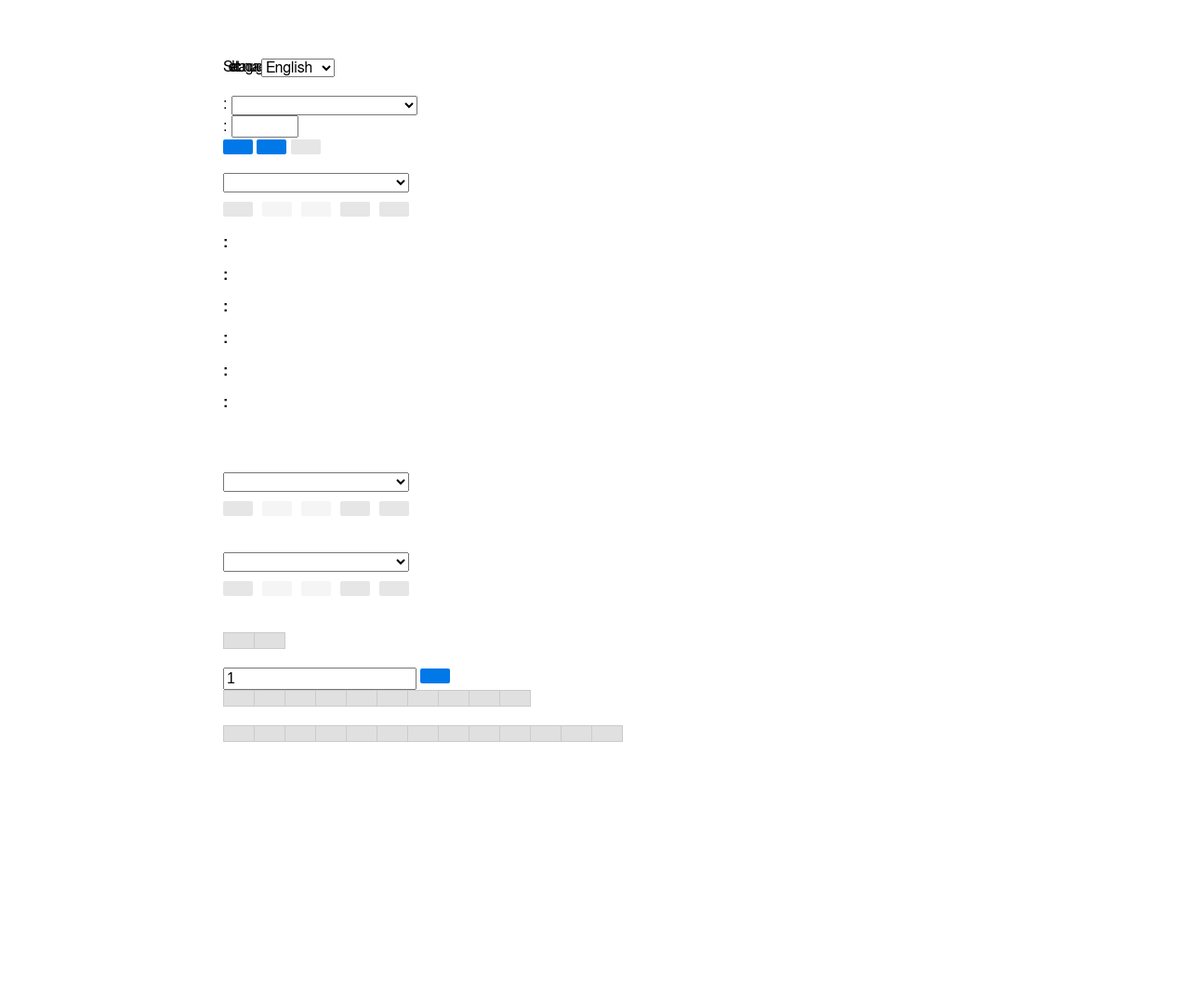
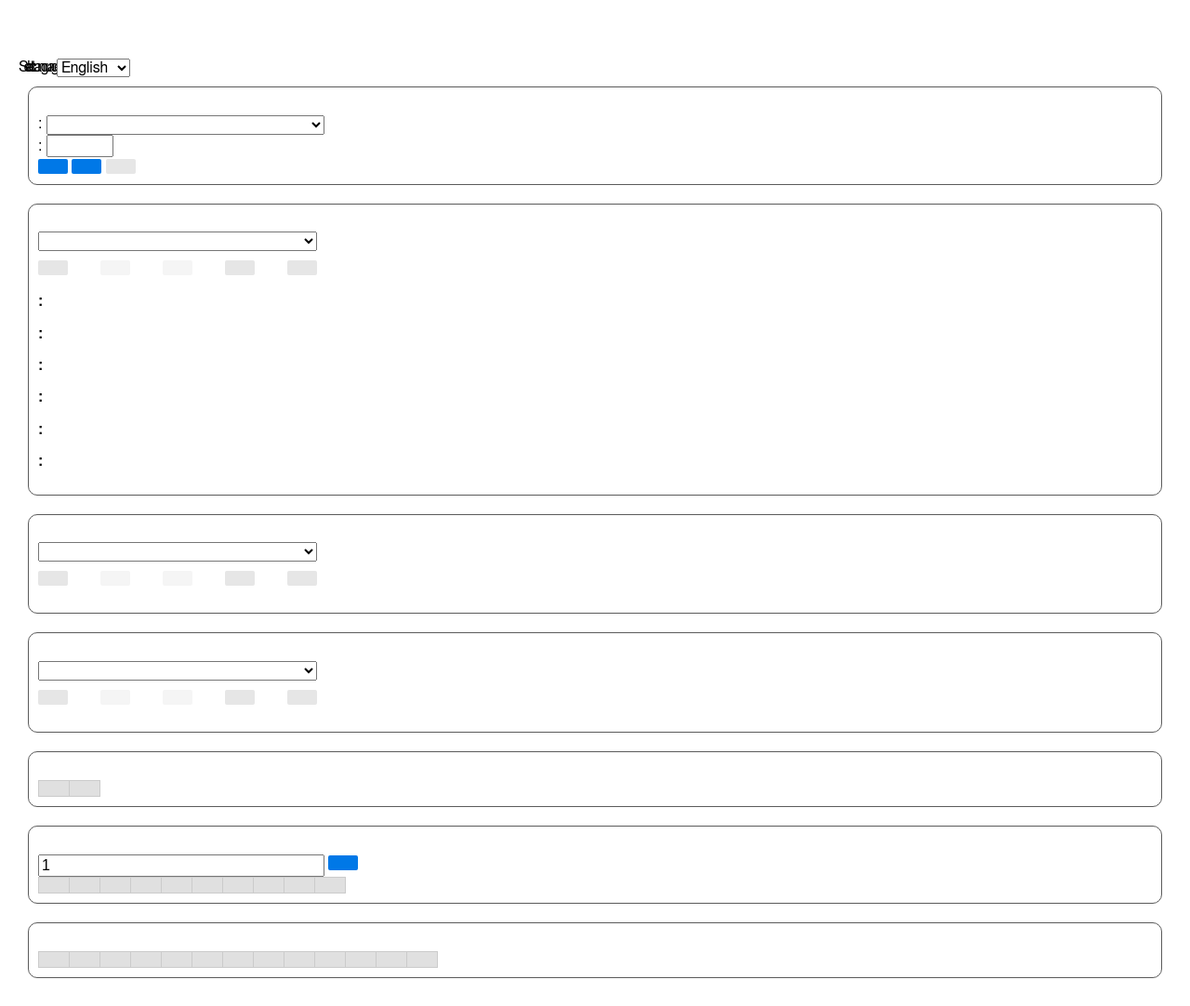
Before and after one commit to thx4nothing/ChatManip, a FastAPI app: template templates/admin_panel.html in a window 1280 px wide. Shown: the whole page at 93% size. Before the commit the page ends 798 px from the top, so only its background shows below. Run offline with FastAPI, Linux system fonts and the light colour scheme; the template is opened without the code that fills it, so the values that code supplies are empty; parts of the project's set-up code (start-up, migrations or seed data) failed here and were passed over; some libraries are stand-ins or nearby versions.

Commit message:
adjusted css. added dark-mode.

```diff
--- a/static/admin_panel/admin_panel.css
+++ b/static/admin_panel/admin_panel.css
@@ -1,5 +1,6 @@
+@import url('/static/dark-mode.css');
+
 .container {
-    max-width: 800px;
     margin: 0 auto;
     padding: 20px;
 }
@@ -8,8 +9,12 @@ h1, h2 {
     text-align: center;
 }
 
-.persona-section, .invite-codes-section, .user-management-section {
-    margin-bottom: 30px;
+.persona-section, .invite-code-section, .user-management-section, .settings-section, .task-section, .history-section, .rules-section {
+    border: 1px solid #5b5b5b; /* Add a 1px solid black border */
+    border-radius: 10px; /* Make the edges round by setting border-radius */
+    padding: 10px; /* Add some padding for spacing */
+    margin: 10px; /* Add margin for spacing between sections */
+    overflow-x: auto;
 }
 
 .buttons {
--- a/static/chat.css
+++ b/static/chat.css
@@ -1,3 +1,5 @@
+@import url('/static/dark-mode.css');
+
 .chat-container {
     width: 100%;
     max-width: 90%;
--- a/static/end.css
+++ b/static/end.css
@@ -1,3 +1,5 @@
+@import url('/static/dark-mode.css');
+
 body, h1, p {
     margin: 0;
     padding: 0;
--- a/static/questionnaire.css
+++ b/static/questionnaire.css
@@ -1,3 +1,5 @@
+@import url('/static/dark-mode.css');
+
 .container {
     max-width: 800px;
     margin: 0 auto;
--- a/static/user_creation.css
+++ b/static/user_creation.css
@@ -1,3 +1,5 @@
+@import url('/static/dark-mode.css');
+
 body {
     font-family: Arial, sans-serif;
     padding: 20px;
```
Also changed, not shown: static/dark-mode.css (added, +55 -0 lines).
